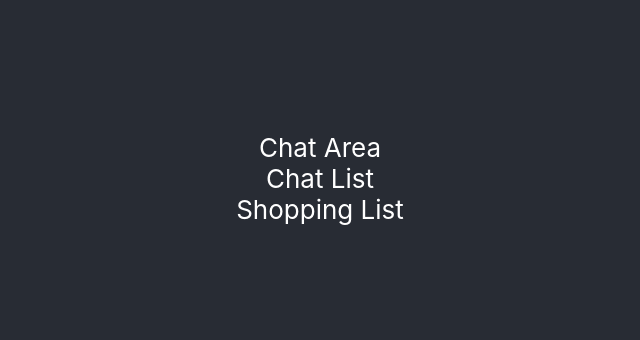
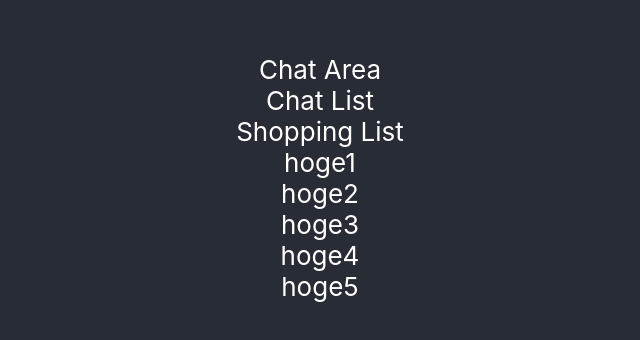
Before and after one commit to tipo122/gpt-shopping-list, a React (Create React App) app: page / in a window 1280 px wide. Shown: the part 222-562 px from the top of the page, without its empty margins (320-960 px from the left). Built offline with nearby package versions, Linux system fonts and the light colour scheme.

Commit message:
add item list

```diff
--- a/src/components/ShoppingList/ShoppingList.tsx
+++ b/src/components/ShoppingList/ShoppingList.tsx
@@ -1,11 +1,28 @@
 import React from 'react';
+import ShoppingListItem from './ShoppingListItem';
+import { Item } from '@models/Item';
 
 interface ShoppingListProps {
   children?: React.ReactElement;
 }
 
+const list: Item[] = [
+  { _id: 0, name: 'hoge1', requiredCount: 2, stockAmount: 0, purchasedAmount: 0, category: 0 },
+  { _id: 0, name: 'hoge2', requiredCount: 3, stockAmount: 0, purchasedAmount: 0, category: 0 },
+  { _id: 0, name: 'hoge3', requiredCount: 2, stockAmount: 0, purchasedAmount: 0, category: 0 },
+  { _id: 0, name: 'hoge4', requiredCount: 1, stockAmount: 0, purchasedAmount: 0, category: 0 },
+  { _id: 0, name: 'hoge5', requiredCount: 1, stockAmount: 0, purchasedAmount: 0, category: 0 },
+];
+
 const ShoppingList = (props: ShoppingListProps) => {
-  return <div>Shopping List</div>;
+  return (
+    <div style={{ width: '100%' }}>
+      Shopping List
+      {list.map((item) => (
+        <ShoppingListItem item={item} />
+      ))}
+    </div>
+  );
 };
 
 export default ShoppingList;
--- a/src/components/ShoppingList/ShoppingListItem.tsx
+++ b/src/components/ShoppingList/ShoppingListItem.tsx
@@ -1,11 +1,13 @@
 import React from 'react';
+import { Item } from '@models/Item';
 
 interface ShoppingListItemProps {
-    children?: React.ReactElement;
+  item: Item;
+  children?: React.ReactElement;
 }
 
-const ShoppingListItem = (props: ShoppingListItemProps) => {
-    return <div>Shopping List Item</div>;
+const ShoppingListItem = ({ item }: ShoppingListItemProps) => {
+  return <div>{item.name}</div>;
 };
 
 export default ShoppingListItem;
--- /dev/null
+++ b/src/models/Item.ts
@@ -0,0 +1,8 @@
+export interface Item {
+  _id: number;
+  name: string;
+  requiredCount: number;
+  stockAmount: number;
+  purchasedAmount: number;
+  category: 0;
+}
```
Also changed, not shown: tsconfig.json (+7 -9 lines).
